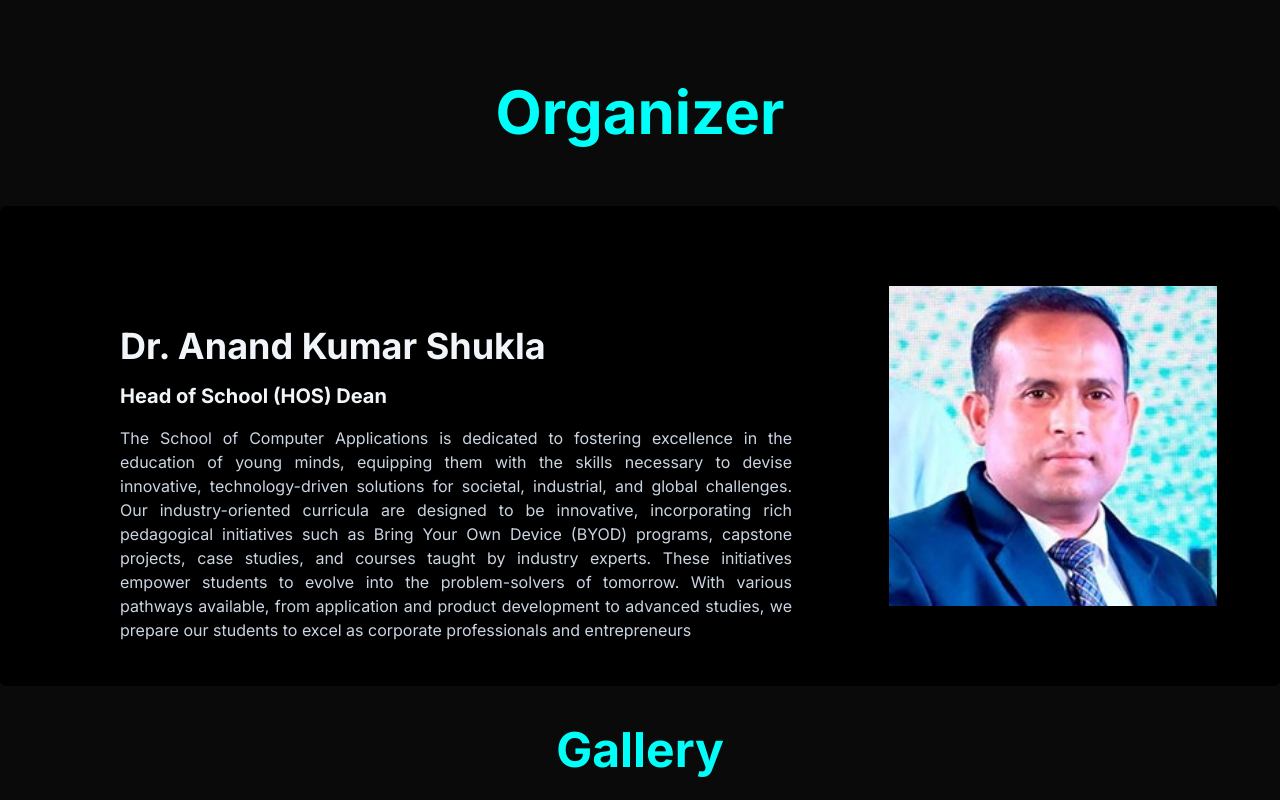
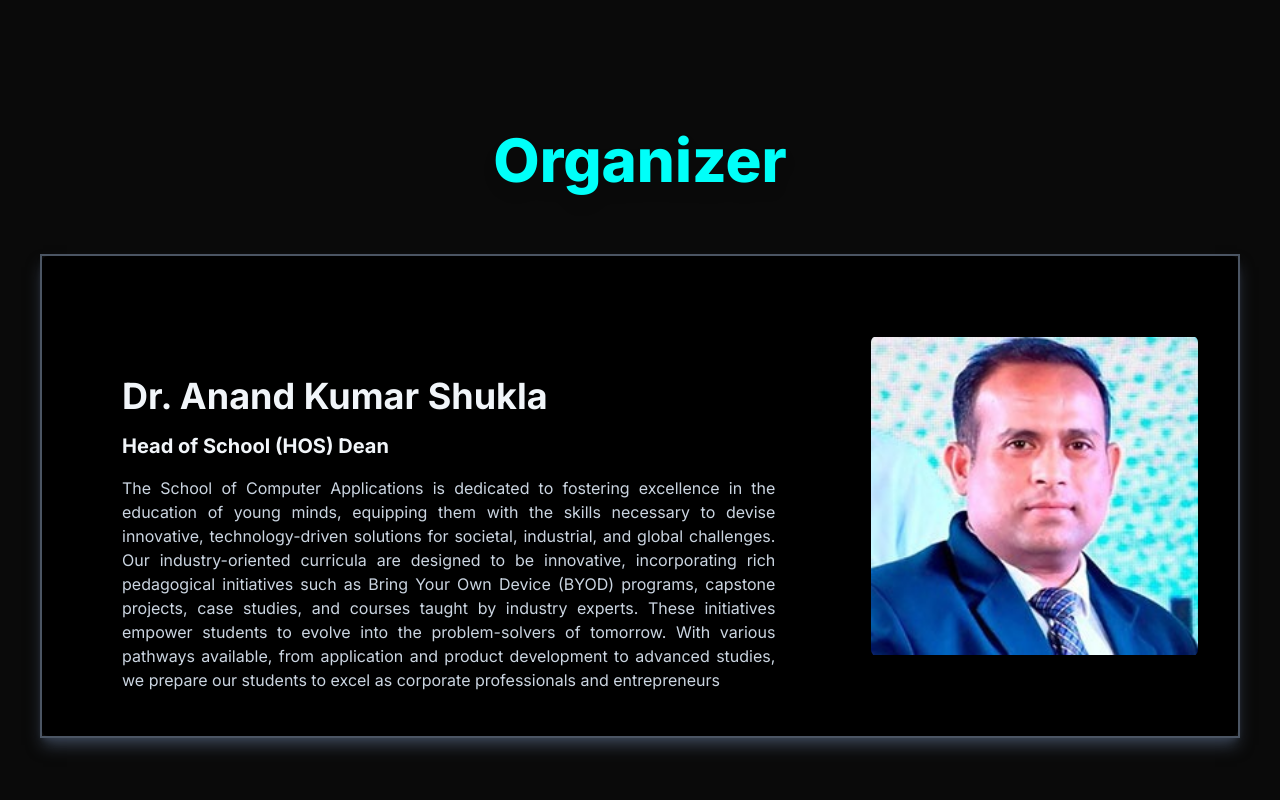
Before and after one commit to bodhscriptclubofficial-glitch/BodhScript, a Next.js app: page / in a window 1280 px wide. Shown: the part 1500-2300 px from the top of the page. Built offline with nearby package versions, Linux system fonts and the light colour scheme.

Commit message:
about page in working

```diff
--- a/app/events/page.tsx
+++ b/app/events/page.tsx
@@ -9,6 +9,7 @@ export default function EventsPage() {
       <div className='flex justify-center mt-32 gap-6'>
         <video
           className='w-1/4 max-h-80 object-contain rounded-lg shadow-lg'
+          autoPlay
           loop
           muted
           poster='/images/Poster.png'
@@ -18,6 +19,7 @@ export default function EventsPage() {
         </video>
         <video
           className='w-1/2 max-h-96 object-contain rounded-2xl shadow-lg'
+          autoPlay
           loop
           muted
           poster='/images/Poster.png'
@@ -27,6 +29,7 @@ export default function EventsPage() {
         </video>
         <video
           className='w-1/4 max-h-80 object-contain rounded-lg shadow-lg'
+          autoPlay
           loop
           muted
           poster='/images/Poster.png'
--- a/app/members/page.tsx
+++ b/app/members/page.tsx
@@ -6,7 +6,6 @@ export default function MembersPage() {
     <>
       {' '}
       <SparklesComp />
-
     </>
   )
 }
--- a/components/BentoGridComp.tsx
+++ b/components/BentoGridComp.tsx
@@ -6,7 +6,7 @@ export function BentoGridComp() {
     <div className='max-w-6xl mx-auto px-4 mt-10'>
       {/* Heading */}
       <h2
-        className='text-4xl md:text-5xl font-bold text-cyber-blue text-center   mb-10'
+        className='text-4xl md:text-6xl font-extrabold text-cyber-pink drop-shadow-lg mb-10 text-center'
         data-text='Gallery'
       >
         Gallery
--- a/components/Organizer.tsx
+++ b/components/Organizer.tsx
@@ -16,14 +16,14 @@ const content = [
           width={500}
           height={500}
           className='w-full h-full object-contain transition-opacity duration-500'
-          alt='Real-time Changes'
+          alt='Dr. Anand Kumar Shukla'
         />
       </div>
     ),
   },
   {
     title: 'Girish Kumar',
-    subtitle: 'Asst.Professor & Organizer',
+    subtitle: 'Asst. Professor & Organizer',
     description:
       'Girish Kumar holds a B.Sc. (Computer Science) Degree and PGDCA, MIT from GNDU and is a Research Scholar currently working as an Assistant Professor at Lovely Professional University. He has more than 23 years of teaching experience. He has four patents to his credit and has published more than 40 research papers in different national as well as international conferences and journals. He has authored four books published by reputed national and international publishers. He is also a Certified Academic Associate by IBM for DB2. He is an active member of IAENG- International Association of Engineers',
     content: (
@@ -33,7 +33,7 @@ const content = [
           width={500}
           height={500}
           className='w-full h-full object-contain transition-opacity duration-500'
-          alt='Version Control'
+          alt='Girish Kumar'
         />
       </div>
     ),
@@ -42,15 +42,17 @@ const content = [
 
 export function Organizer() {
   return (
-    <>
-      <div className='m-10 text-center'>
-        <h2 className='text-4xl md:text-6xl font-bold mb-6 text-cyber-blue'>
+    <div className='relative min-h-screen py-12 px-4 w-full'>
+      <div className='m-10 text-center '>
+        <h2 className='text-4xl md:text-6xl font-extrabold text-cyber-blue drop-shadow-lg mb-6'>
           Organizer
         </h2>
       </div>
-      <div className='h-[30rem] w-full overflow-y-auto'>
-        <StickyScroll content={content} />
+      <div className='h-[35rem] w-full overflow-y-auto p-6 bg-opacity-80 rounded-lg '>
+        <div className=' min-w-96 max-w-fit flex justify-center items-center mx-auto border-2 border-gray-600 shadow-lg shadow-gray-700'>
+          <StickyScroll content={content} />
+        </div>
       </div>
-    </>
+    </div>
   )
 }
--- a/components/SparklesComp.tsx
+++ b/components/SparklesComp.tsx
@@ -8,7 +8,7 @@ import { TeamCard } from './TeamCard'
 export function SparklesComp() {
   return (
     <>
-      <div className='h-[40rem] w-full bg-black flex flex-col items-center justify-center overflow-hidden rounded-md'>
+      <div className='h-[50rem] w-full bg-black flex flex-col items-center justify-center overflow-hidden rounded-md'>
         {/* Typewriter Effect */}
         <TypewriterEffect
           words={[
@@ -54,7 +54,9 @@ export function SparklesComp() {
           <div className='absolute inset-0 w-full h-full bg-black [mask-image:radial-gradient(350px_200px_at_top,transparent_20%,white)]'></div>
         </div>
       </div>
-      <div className='flex items-center flex-wrap justify-around m-10 gap-10'>
+
+      {/* Team Cards with Grid Layout */}
+      <div className='grid grid-cols-1 md:grid-cols-2 lg:grid-cols-3 gap-10 max-w-[1200px] mx-auto my-10'>
         <TeamCard name='Divya' image='/images/team/Divya.png' />
         <TeamCard name='Harsh Yadav' image='/images/team/Harsh.jpg' />
         <TeamCard name='Manish Mahto' image='/images/team/Manish.jpg' />
--- a/components/ui/sticky-scroll-reveal.tsx
+++ b/components/ui/sticky-scroll-reveal.tsx
@@ -41,13 +41,12 @@ export const StickyScroll = ({
 
   const backgroundColors = [
     'var(--black)',
-    'var(--slate-900)',
+    'var(--black-700)',
     'var(--neutral-900)',
   ]
   const linearGradients = [
     'linear-gradient(to bottom right, var(--cyan-500), var(--emerald-500))',
     'linear-gradient(to bottom right, var(--pink-500), var(--indigo-500))',
-    // 'linear-gradient(to bottom right, var(--orange-500), var(--yellow-500))',
   ]
 
   const [backgroundGradient, setBackgroundGradient] = useState(
@@ -66,8 +65,7 @@ export const StickyScroll = ({
       className='h-[30rem] overflow-y-auto flex flex-col lg:flex-row  relative rounded-md p-10'
       ref={ref}
     >
-      {/* Left Side: Full-width on small screens */}
-      <div className='w-full lg:w-2/3 ml-20'>
+      <div className='w-full lg:w-2/3 ml-10 mr-24'>
         {content.map((item, index) => (
           <div key={item.title + index} className='my-20'>
             <motion.h2
@@ -96,9 +94,7 @@ export const StickyScroll = ({
         <div className='h-40' />
       </div>
 
-      {/* Right Side: Visible only on large screens */}
       <div
-        // style={{ background: backgroundGradient }}
         className={cn(
           'hidden lg:flex lg:w-1/3 h-80 rounded-md sticky top-10 overflow-hidden justify-center items-center',
           contentClassName
```
Also changed, not shown: 1 other file (tests, documents, lock files or other folders).
